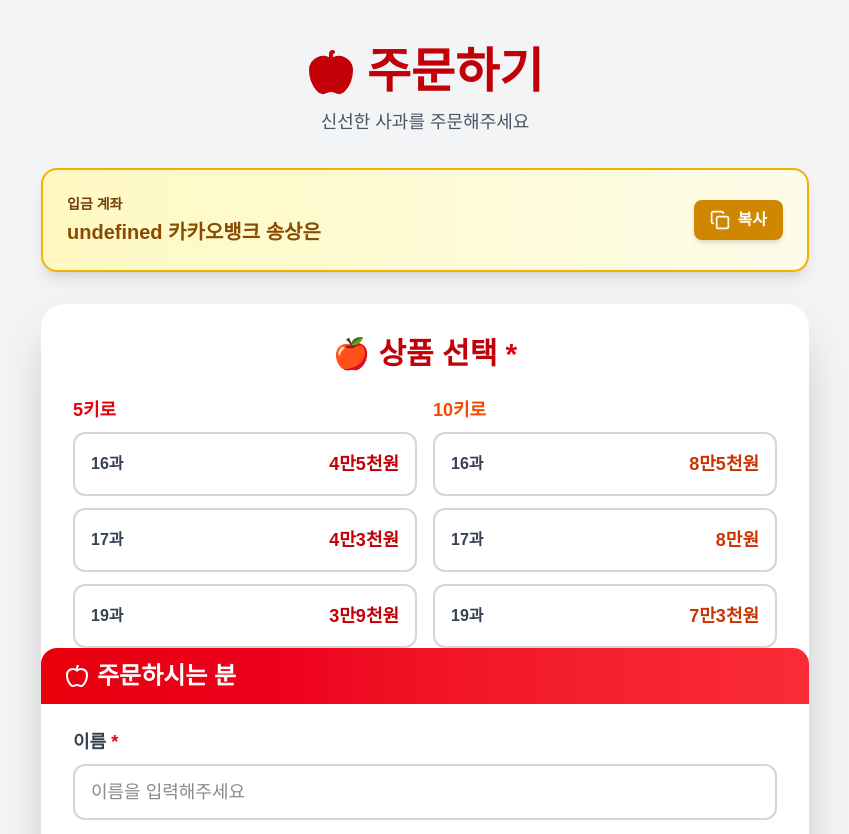
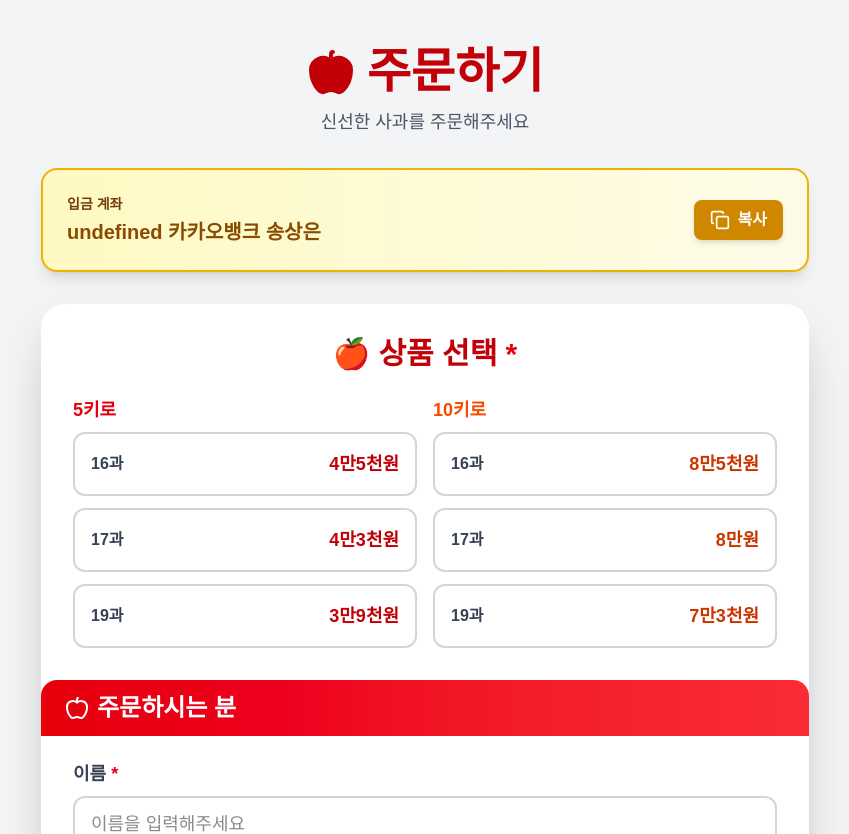
Before and after one commit to yaejin9503/apple-order-system, a Next.js app: page /order in a window 1280 px wide. Shown: the top 834 px of the page, without its empty margins (215-1064 px from the left). Built offline with nearby package versions, Linux system fonts and the light colour scheme.

Commit message:
chore: 간격수정

```diff
--- a/app/order/page.tsx
+++ b/app/order/page.tsx
@@ -154,7 +154,7 @@ export default function OrderPage() {
           className="bg-white rounded-2xl sm:rounded-3xl shadow-2xl p-4 sm:p-6 md:p-8"
         >
           {/* 상품 선택 */}
-          <div className="mb-6 sm:mb-8">
+          <div className="pb-6 mb-6 sm:mb-8 sm:pb-8">
             <h2 className="text-xl sm:text-2xl md:text-3xl font-black text-red-700 mb-4 sm:mb-6 text-center">
               🍎 상품 선택 <span className="text-red-600">*</span>
             </h2>
```
